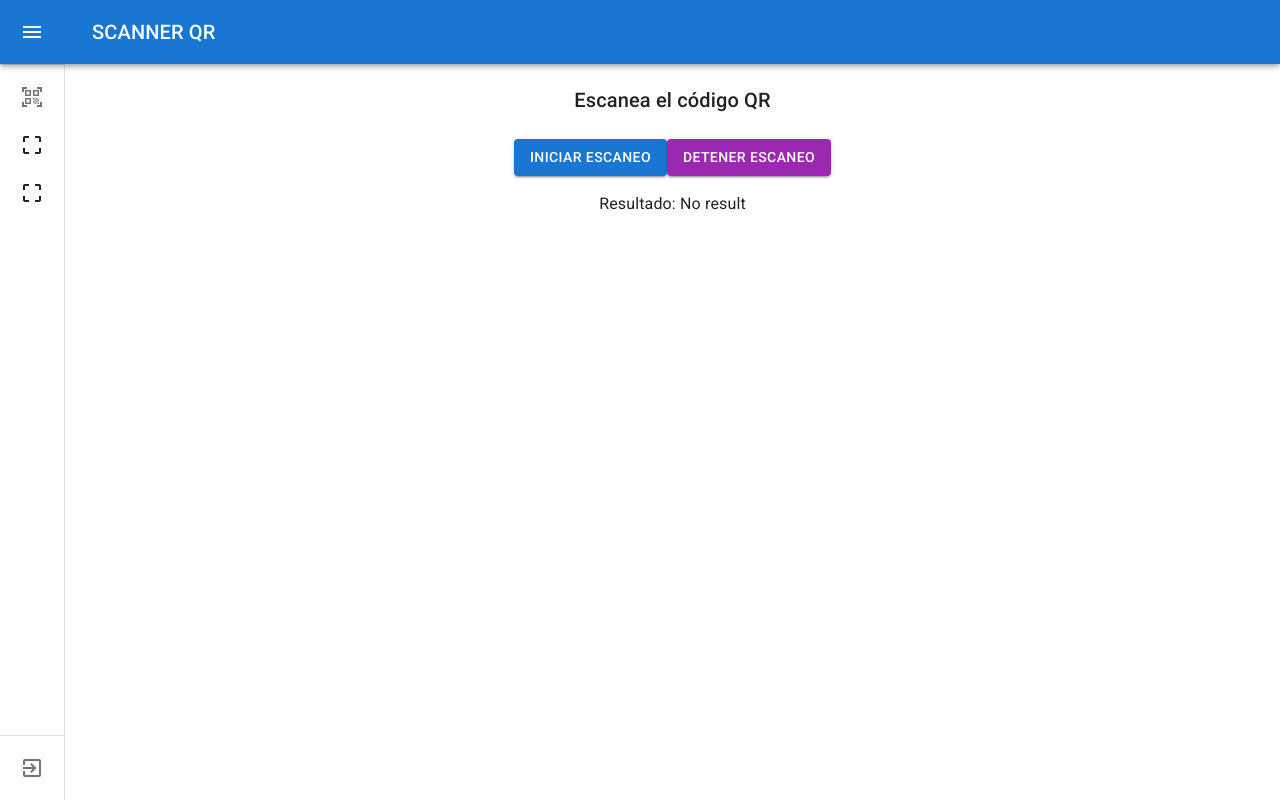
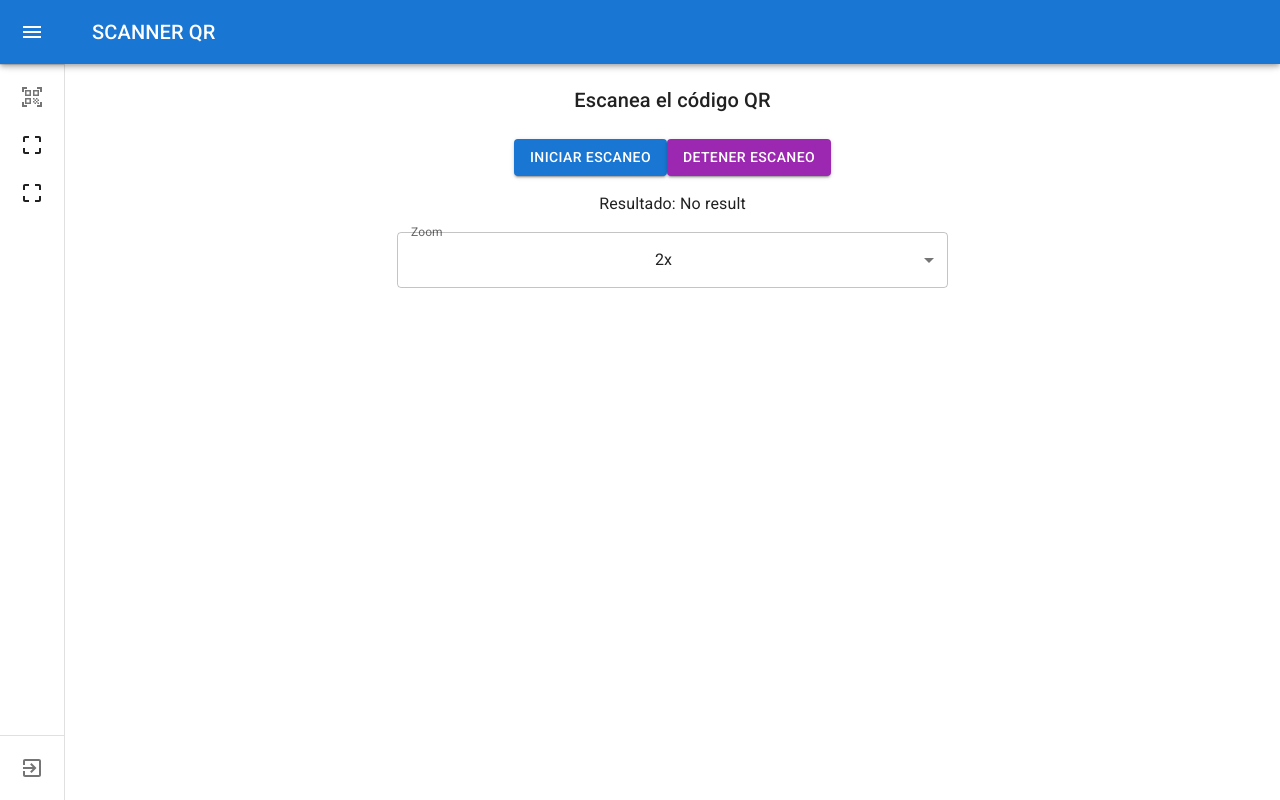
Before and after one commit to MrIngeenier/proyect01-Front-End, a React (Create React App) app: page /sales in a window 1280 px wide. Both pictures are taken after a click on the button "Scanner/Venta". Built offline with nearby package versions, Linux system fonts and the light colour scheme.

Commit message:
Fixed bug camera zoom and put that in others scanners

```diff
--- a/src/components/HomePage/Body/QrScanner.js
+++ b/src/components/HomePage/Body/QrScanner.js
@@ -1,5 +1,5 @@
 import React, { useState, useEffect } from 'react';
-import { Box, Button, Typography } from '@mui/material';
+import { Button, Box, Typography, Select, MenuItem, InputLabel, FormControl } from '@mui/material';
 import { Html5QrcodeScanner } from 'html5-qrcode';
 import ErrorAlert from '../../Alerts/ErrorAlert';
 import SuccessAlert from '../../Alerts/SuccesAlert';
@@ -25,6 +25,8 @@ const QrScanner = () => {
 
   const handleErrorClose = () => setErrorOpen(false);
   const handleSuccessClose = () => setSuccessOpen(false);
+  const [zoom, setZoom] = useState(2); // Valor inicial del zoom
+
 
   const fetchInventaryQR = async (nombreEmpresa, referenciaSerial, color, ubicacionDescripcion, talla) => {
     try {
@@ -91,10 +93,26 @@ const QrScanner = () => {
     }  if(windowWidth > 1024 ) {
       qrboxSize = { width: 450, height: 400 };
     }
-    const html5QrcodeScanner = new Html5QrcodeScanner("qr-reader",
-      { fps: 10, qrbox: qrboxSize, // Tamaño del área de escaneo
-    },
-       false);
+    //const html5QrcodeScanner = new Html5QrcodeScanner("qr-reader",
+      //{ fps: 10, qrbox: qrboxSize, // Tamaño del área de escaneo
+    //},
+       //false);
+
+       const html5QrcodeScanner = new Html5QrcodeScanner(
+        'qr-reader',
+        {
+          fps: 20,
+          qrbox: qrboxSize,
+          videoConstraints: {
+            facingMode: 'environment',
+            width: { ideal: 1000 },
+            height: { ideal: 720 },
+            aspectRatio: { ideal: 1.77 },
+            advanced: [{ zoom: zoom }],
+          },
+        },
+        false
+      );
     html5QrcodeScanner.render(
       (decodedText) => handleScanSuccess(decodedText, html5QrcodeScanner),
       handleScanError
@@ -185,32 +203,22 @@ const QrScanner = () => {
     }
   };
 
+  const handleZoomChange = (event) => {
+    setZoom(event.target.value);
+    if (scanner) {
+      scanner.clear();
+      startScanning(); // Reiniciar el escaneo con el nuevo zoom
+    }
+  };
+
   useEffect(() => {
     showJWT();
   }, []);
 
   return (
 <Box
-  sx={{
-    padding: 2,
-    textAlign: 'center',
-  /*  backgroundColor: {
-      xs: 'red', // Para pantallas extra pequeñas
-      sm: 'blue', // Para pantallas pequeñas
-      md: 'green', // Para pantallas medianas
-      lg: 'purple', // Para pantallas grandes
-      xl: 'orange', // Para pantallas extra grandes
-    }*/
-
-    width: {
-      lg: '50%', // Para pantallas extra grandes
-    },
-    margin: {
-      lg: '0 auto', // Para pantallas extra grandes
-    },
-    marginTop: {
-      lg: '-20px', // Para pantallas extra grandes
-    },
+  sx={{padding: 2,textAlign: 'center',
+    width: {lg: '50%'},margin: {lg: '0 auto', },marginTop: {lg: '-20px'},
   }}
 >      <Typography variant="h6" gutterBottom>
         Escanea el código QR
@@ -235,6 +243,18 @@ const QrScanner = () => {
       <Typography variant="body1" sx={{ marginTop: 2 }}>
         Resultado: {result}
       </Typography>
+
+      <FormControl fullWidth sx={{ marginTop: 2 }}>
+        <InputLabel>Zoom</InputLabel>
+        <Select value={zoom} onChange={handleZoomChange}>
+          <MenuItem value={2}>2x</MenuItem>
+          <MenuItem value={4}>4x</MenuItem>
+          <MenuItem value={6}>6x</MenuItem>
+          <MenuItem value={8}>8x</MenuItem>
+          <MenuItem value={10}>10x</MenuItem>
+        </Select>
+      </FormControl>
+
       <SuccessAlert open={successOpen} handleClose={handleSuccessClose} message={successMessage} />
       <ErrorAlert open={errorOpen} handleClose={handleErrorClose} message={errorMessage} />
     </Box>
--- a/src/components/HomePage/Body/QrScannerSalida.js
+++ b/src/components/HomePage/Body/QrScannerSalida.js
@@ -1,10 +1,11 @@
 import React, { useState,useEffect } from 'react';
-import { Box, Button, Typography } from '@mui/material';
+//import { Box, Button, Typography } from '@mui/material';
 import { Html5QrcodeScanner } from 'html5-qrcode';
 import ErrorAlert from '../../Alerts/ErrorAlert';
 import SuccessAlert from '../../Alerts/SuccesAlert';
 import inventaryServices from '../../../service/inventary.services';
 //import VentasServices from '../../../service/ventas.services';
+import { Button, Box, Typography, Select, MenuItem, InputLabel, FormControl } from '@mui/material';
 
 const QrScannerSalida = () => {
   const [result, setResult] = useState('No result');
@@ -14,6 +15,7 @@ const QrScannerSalida = () => {
   const [errorOpen, setErrorOpen] = useState(false);
   const [successOpen, setSuccessOpen] = useState(false);
   const [data, setData] = useState([]);
+  const [zoom, setZoom] = useState(2); // Valor inicial del zoom
 
   const handleErrorClose = () => setErrorOpen(false);
   const handleSuccessClose = () => setSuccessOpen(false);
@@ -46,7 +48,13 @@ const QrScannerSalida = () => {
   };
 
 
-
+  const handleZoomChange = (event) => {
+    setZoom(event.target.value);
+    if (scanner) {
+      scanner.clear();
+      startScanning(); // Reiniciar el escaneo con el nuevo zoom
+    }
+  };
 
   const startScanning = () => {
 
@@ -66,9 +74,21 @@ const QrScannerSalida = () => {
     if(windowWidth > 1024 ) {
       qrboxSize = { width: 450, height: 400 };
     }
+    //const html5QrcodeScanner = new Html5QrcodeScanner("qr-reader",{ fps: 10, qrbox: qrboxSize },false);
+
     const html5QrcodeScanner = new Html5QrcodeScanner(
-      "qr-reader",
-      { fps: 10, qrbox: qrboxSize },
+      'qr-reader',
+      {
+        fps: 20,
+        qrbox: qrboxSize,
+        videoConstraints: {
+          facingMode: 'environment',
+          width: { ideal: 1000 },
+          height: { ideal: 720 },
+          aspectRatio: { ideal: 1.77 },
+          advanced: [{ zoom: zoom }],
+        },
+      },
       false
     );
 
@@ -196,6 +216,18 @@ const QrScannerSalida = () => {
       <Typography variant="body1" sx={{ marginTop: 2 }}>
         Resultado: {result}
       </Typography>
+
+      <FormControl fullWidth sx={{ marginTop: 2 }}>
+        <InputLabel>Zoom</InputLabel>
+        <Select value={zoom} onChange={handleZoomChange}>
+          <MenuItem value={2}>2x</MenuItem>
+          <MenuItem value={4}>4x</MenuItem>
+          <MenuItem value={6}>6x</MenuItem>
+          <MenuItem value={8}>8x</MenuItem>
+          <MenuItem value={10}>10x</MenuItem>
+        </Select>
+      </FormControl>
+
       <SuccessAlert open={successOpen} handleClose={handleSuccessClose} message={successMessage} />
       <ErrorAlert open={errorOpen} handleClose={handleErrorClose} message={errorMessage} />
     </Box>
```
